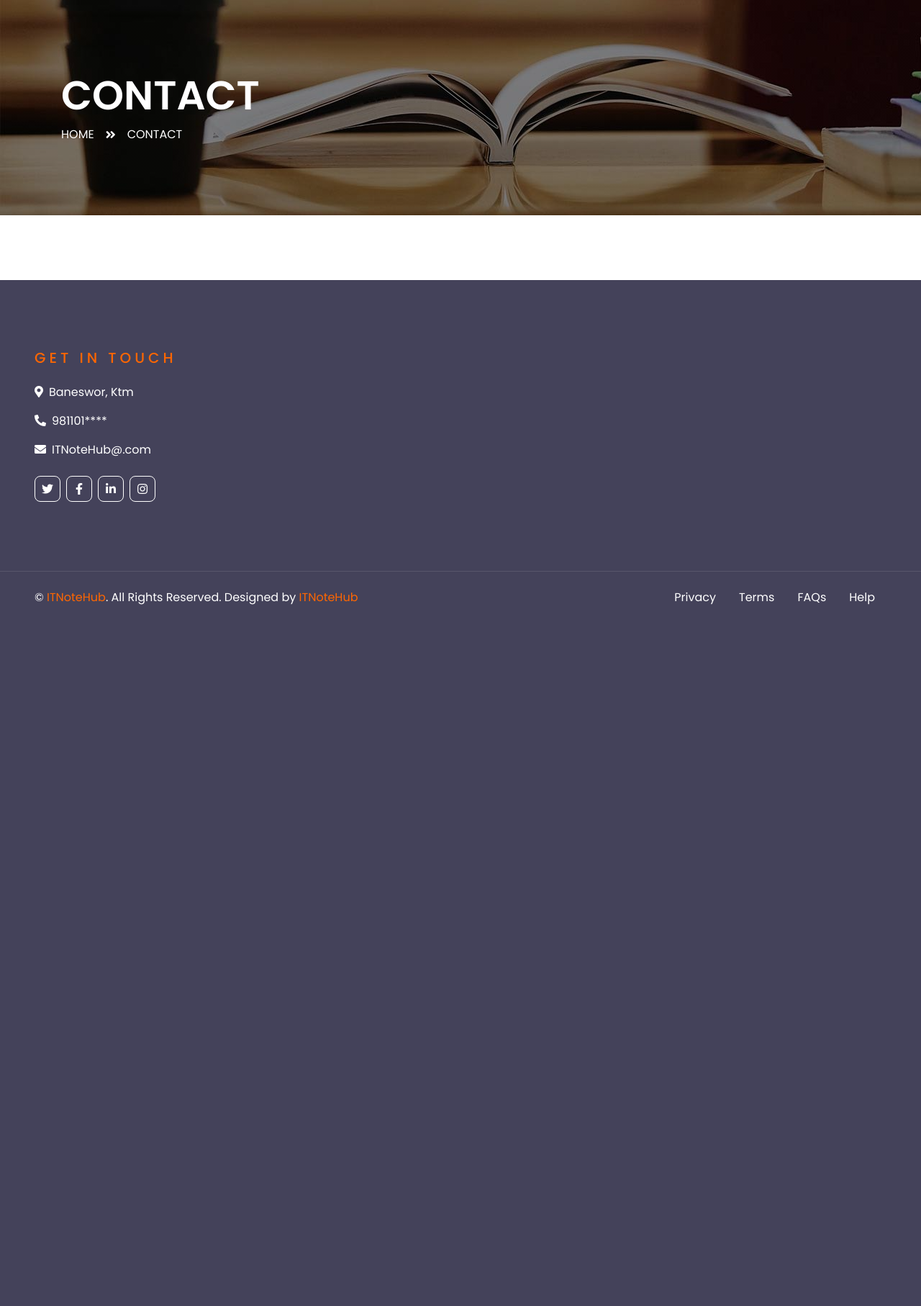
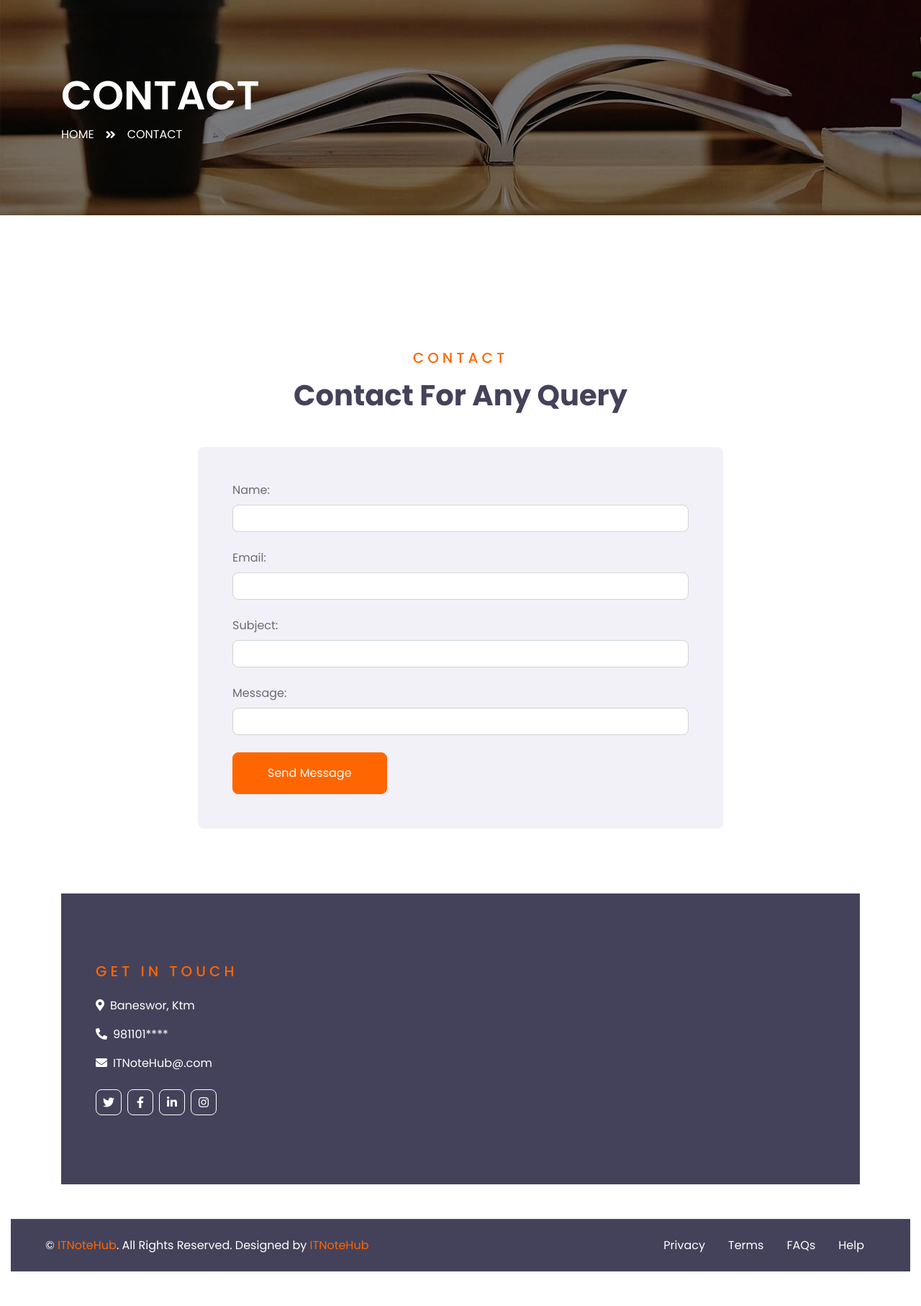
Before and after one commit to PravatJungBasnet/ITNoteHub, a Django app: page /contact/ in a window 1280 px wide. Shown: the part 165-1979 px from the top of the page at 72% size. Before the commit the page ends 1005 px from the top, so only its background shows below. Run offline with Django 5.2, Linux system fonts and the light colour scheme; some libraries are stand-ins or nearby versions.

Commit message:
second commit

```diff
--- a/ITNoteHub/settings.py
+++ b/ITNoteHub/settings.py
@@ -127,9 +127,9 @@ STATICFILES_DIRS = [
 
 DEFAULT_AUTO_FIELD = 'django.db.models.BigAutoField'
 
-EMAIL_BACKEND = 'django.core.mail.backends.smtp.EmailBackend'
+
 EMAIL_HOST='smtp.gmail.com'
 EMAIL_PORT=587
 EMAIL_HOST_USER='pravatjungbasnet@gmail.com'
-EMAIL_HOST_PASSWORD='lcnx bzzt krjn hqnx'
+EMAIL_HOST_PASSWORD='tqzr nhjv hgls usaf'
 EMAIL_USE_TLS=True
--- /dev/null
+++ b/Notes/forms.py
@@ -0,0 +1,12 @@
+from django import forms
+from .models import Contact_Us
+class ContactForm(forms.ModelForm):
+    class Meta:
+        model=Contact_Us
+        fields=['name','email','subject','message']
+        widgets={
+            'name':forms.TextInput(attrs={'class':'form-control'}),
+            'email':forms.EmailInput(attrs={'class':'form-control'}),
+            'subject':forms.TextInput(attrs={'class':'form-control'}),
+            'message':forms.TextInput(attrs={'class':'form-control'}),
+        }
--- a/Notes/templates/contact.html
+++ b/Notes/templates/contact.html
@@ -19,6 +19,37 @@
 
 
 <!-- Contact Start -->
+<div class="container-fluid py-5">
+    <div class="container py-5">
+        <div class="text-center mb-5">
+            <h5 class="text-primary text-uppercase mb-3" style="letter-spacing: 5px;">Contact</h5>
+            <h1>Contact For Any Query</h1>
+        </div>
+        <div class="row justify-content-center">
+            <div class="col-lg-8">
+                <div class="contact-form bg-secondary rounded p-5">
+                    <form action="" method="post">
+                        {% csrf_token %}
+                        {% for contacts in contact %}
+                        {{contacts.label_tag}}
+                        {{contacts}}
+                        {{contacts.errors}}
+                        <br>
+
+
+
+                        {% endfor %}
+                        <button class="btn btn-primary py-3 px-5" type="submit">Send Message</button>
+
+
+
+
+
+                    </form>
+                    </div>
+            </div>
+        </div>
+
 
 <!-- Contact End -->
 
--- a/Notes/views.py
+++ b/Notes/views.py
@@ -1,10 +1,13 @@
 from typing import Any
+from django.http import HttpResponseRedirect
 from django.shortcuts import render,get_object_or_404
 from django.views.generic import DetailView, TemplateView
 from .models import *
 from django.http import FileResponse
 from django.core.mail import send_mail
 from django.http import HttpResponse
+from .forms import ContactForm
+from django.urls import reverse
 
 # Create your views here.
 def Index(request):
@@ -21,35 +24,40 @@ def About(request):
 
 def Contact(request):
     if request.method == 'POST':
-        name = request.POST.get('name')
-        email = request.POST.get('email')
-        subject = request.POST.get('subject')
-        message = request.POST.get('message')
+        contact=ContactForm(request.POST)
+        if contact.is_valid():
+            name = contact.cleaned_data['name']
+            email = contact.cleaned_data['email']
+            subject=contact.cleaned_data['subject']
+            message = contact.cleaned_data['message']
+
 
         try:
             # Send email
             send_mail(
                 subject,
-                f"Name: {name}\nEmail: {email}\nMessage: {message}",
+                f"Name: {name}\nEmail: {email}\nMessage: {message}\nSubject: {subject}",
                 email,  # Sender's email address
                 ['pravatjungbasnet@gmail.com'],  # Recipient's email address
                 fail_silently=False,
             )
+            contact.save()
 
             # Create an instance of Contact_Us model
-            contact = Contact_Us(name=name, email=email, subject=subject, message=message)
-            if contact.is_valid():
 
+
+            #Message received! Thank you for contacting us.
             # Save the instance to the database
-                print('valid')
-                contact.save()
 
-            return HttpResponse('Message received! Thank you for contacting us.')
+
+
+            return HttpResponseRedirect(reverse('contact') + '?message=Message%20received!%20Thank%20you%20for%20contacting%20us.')
         except:
             # Inform the user that there's an issue with sending the email
             return HttpResponse('Sorry, there was a problem sending the email. Please try again later.')
     else:
-        return render(request, 'contact.html')
+        contact=ContactForm()
+    return render(request, 'contact.html',{'contact':contact})
 
 
 def CSIT(request):
```
Also changed, not shown: db.sqlite3.
